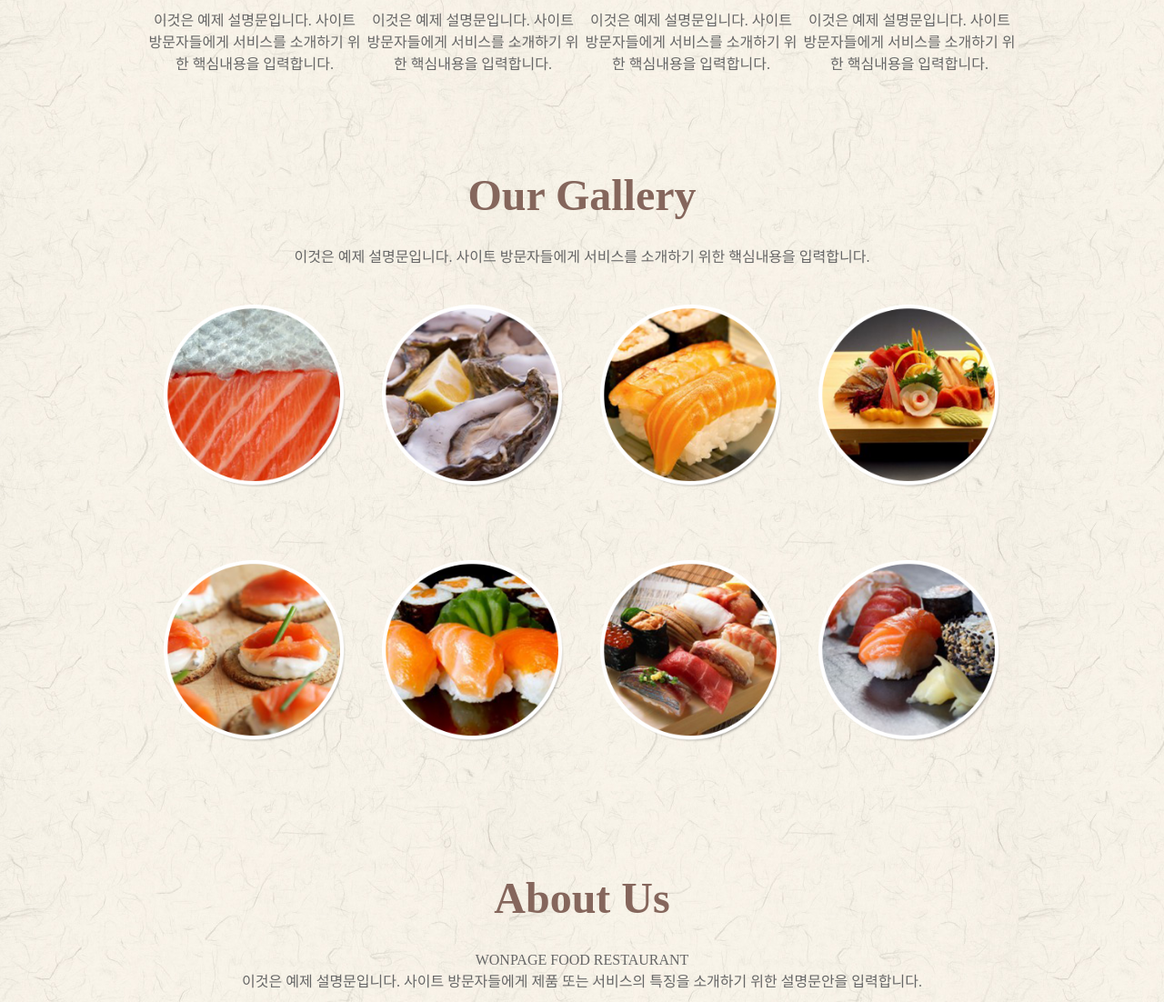
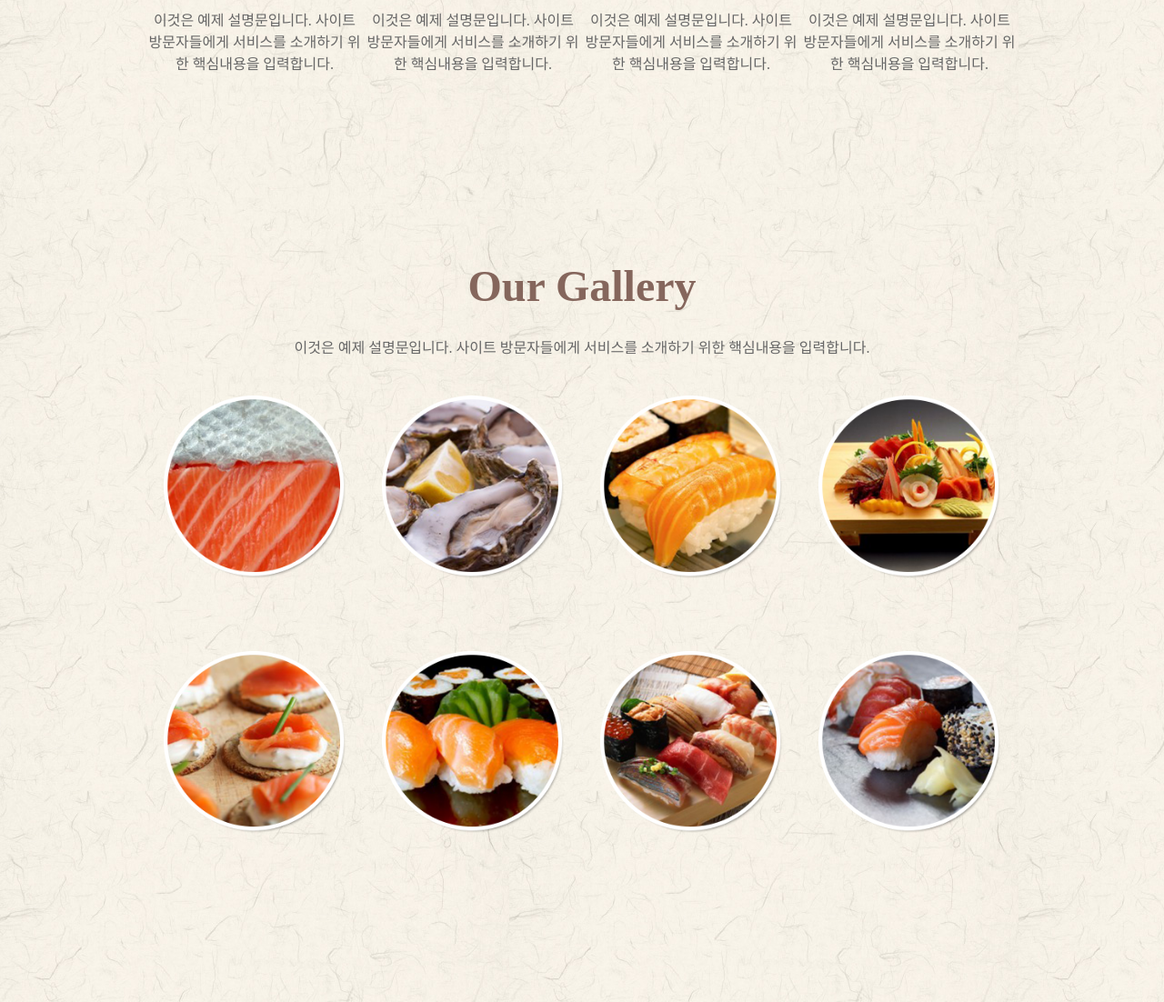
Before and after one commit to rlawls9346/susi, a plain HTML site: page index.html in a window 1280 px wide. Shown: the part 1076-2178 px from the top of the page at 91% size. Drawn offline with Linux system fonts and the light colour scheme.

Commit message:
Add files via upload

```diff
--- a/css/index.css
+++ b/css/index.css
@@ -30,6 +30,7 @@ body { font-size: 16px; font-family: '나눔고딕';
 .header_text > p { font-size: 22.4px;}
 
 
+#ourgallery, #aboutus, #roadmap, #reservation, #chefmenu { margin-top: 100px;}
 #section { background: url(../images/bg.jpg) repeat; position: relative;}
 #section > div { padding: 48px 0px;}
 #section h2 { font-size: 48px; font-family: '나눔명조'; color: #85665c;
```
